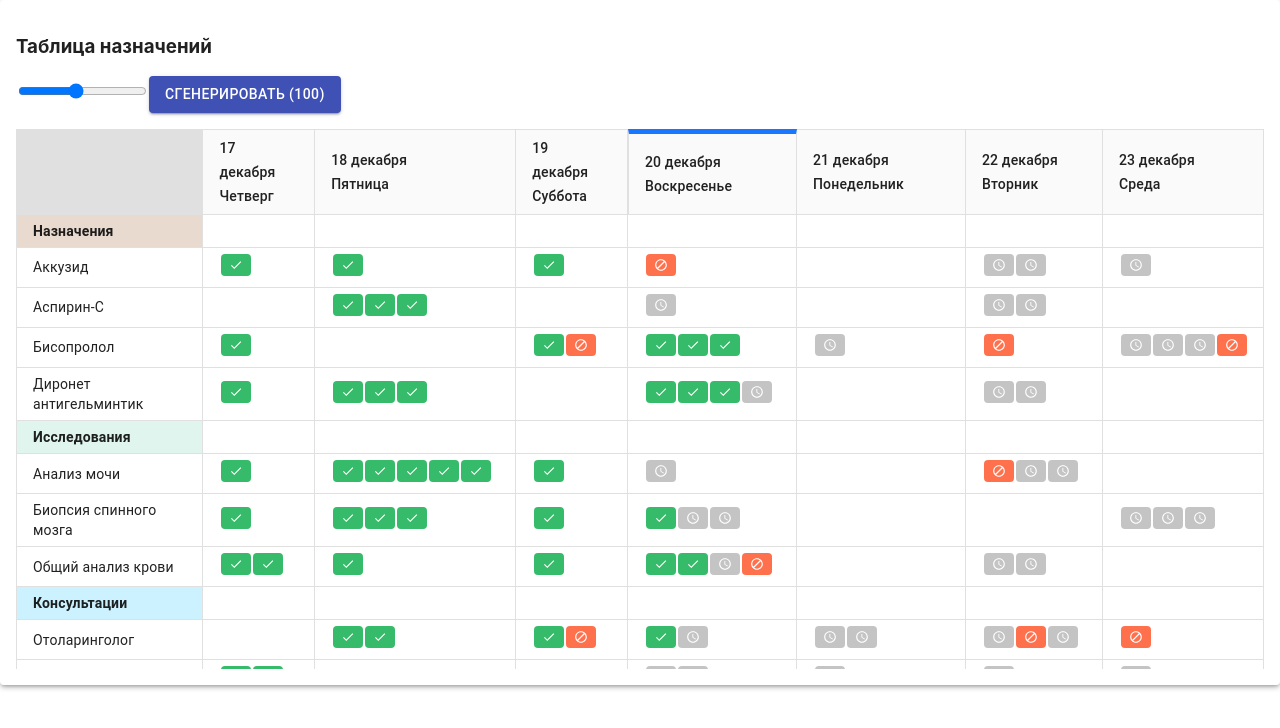
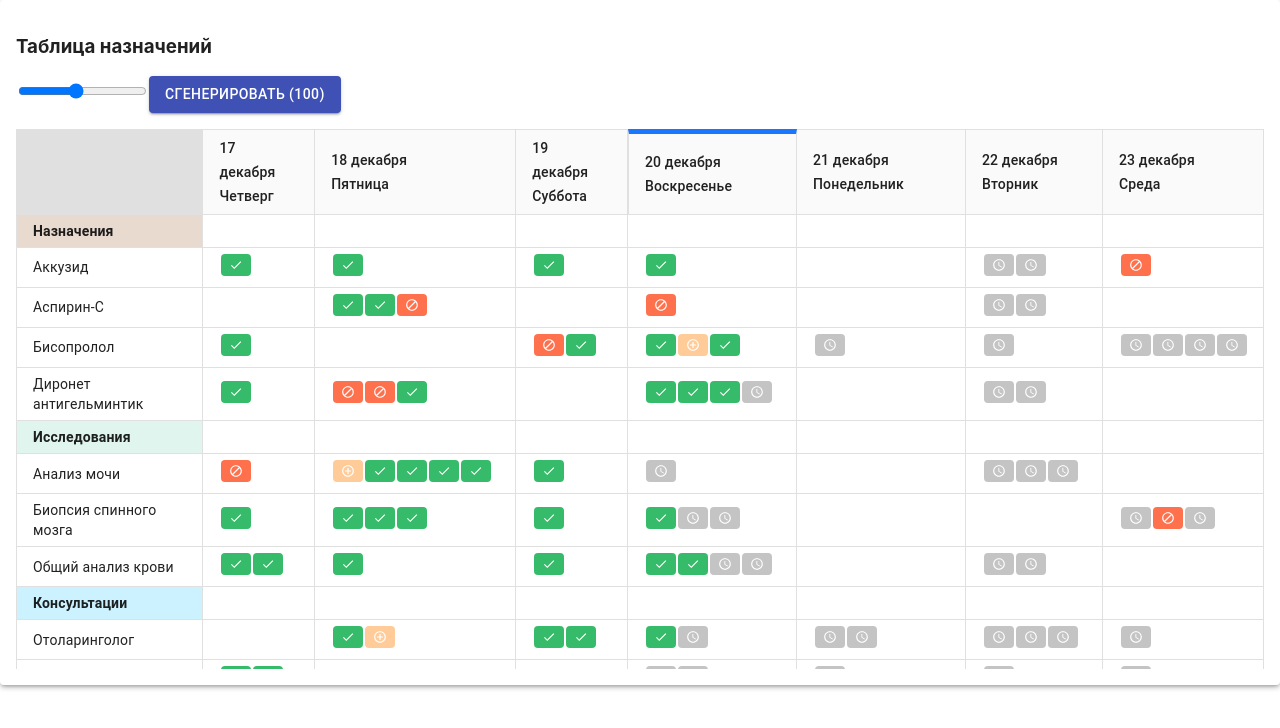
Before and after one commit to vitacore-cs/vitacore-cs.github.io, a React (Create React App) app: page / in a window 1280 px wide. Shown: the top 728 px of the page. Built offline with nearby package versions, Linux system fonts and the light colour scheme.

Commit message:
Внеплановые назначения

```diff
--- a/src/components/Sheduler/Sheduler.tsx
+++ b/src/components/Sheduler/Sheduler.tsx
@@ -8,6 +8,7 @@ import TableRow from "@material-ui/core/TableRow";
 import AccessTimeIcon from "@material-ui/icons/AccessTime";
 import CheckIcon from "@material-ui/icons/Check";
 import BlockIcon from "@material-ui/icons/Block";
+import AddCircleOutlineIcon from "@material-ui/icons/AddCircleOutline";
 import { months, colors, days } from "./helpers";
 import {
   ShedulerPropsType,
@@ -42,7 +43,7 @@ const useStyles = makeStyles({
     borderLeft: "1px solid rgba(224, 224, 224, 1)",
     borderTop: "1px solid rgba(224, 224, 224, 1)",
   },
-  sheduledIcon: {
+  uslIcon: {
     color: "white",
     backgroundColor: "#c4c4c4",
     padding: "4px 8px",
@@ -88,7 +89,16 @@ const Sheduler = (props: ShedulerPropsType) => {
               return (
                 <BlockIcon
                   style={{ backgroundColor: "#ff704d" }}
-                  className={classes.sheduledIcon}
+                  className={classes.uslIcon}
+                />
+              );
+            }
+            if (usl.isNotPlanned && usl.dt < dt) {
+              // внеплановые
+              return (
+                <AddCircleOutlineIcon
+                  style={{ backgroundColor: "#ffcc99" }}
+                  className={classes.uslIcon}
                 />
               );
             }
@@ -97,13 +107,13 @@ const Sheduler = (props: ShedulerPropsType) => {
               return (
                 <CheckIcon
                   style={{ backgroundColor: "rgb(54, 187, 106)" }}
-                  className={classes.sheduledIcon}
+                  className={classes.uslIcon}
                 />
               );
             }
             if (!usl.isAborted && usl.dt > dt) {
               // планируется
-              return <AccessTimeIcon className={classes.sheduledIcon} />;
+              return <AccessTimeIcon className={classes.uslIcon} />;
             }
             return <></>;
           })}
@@ -227,8 +237,6 @@ const Sheduler = (props: ShedulerPropsType) => {
       </Table>
     </TableContainer>
   );
-}
+};
 
-
-
-export default Sheduler
+export default Sheduler;
--- a/src/components/Sheduler/mockData.ts
+++ b/src/components/Sheduler/mockData.ts
@@ -61,6 +61,7 @@ export const getRandomUsl = (): OneUslType => {
     name: randomUsl,
     ctype: randomCategory.ctype,
     isAborted: Math.random() > 0.9,
+    isNotPlanned: Math.random() > 0.9
   };
 };
 
--- a/src/components/Sheduler/types.ts
+++ b/src/components/Sheduler/types.ts
@@ -8,6 +8,7 @@ export type OneUslType = {
   name: string;
   ctype: UslCategoryType;
   isAborted: boolean;
+  isNotPlanned: boolean;
 };
 
 export type ShedulerPropsType = {
```
Also changed, not shown: 1 other file (tests, documents, lock files or other folders).
